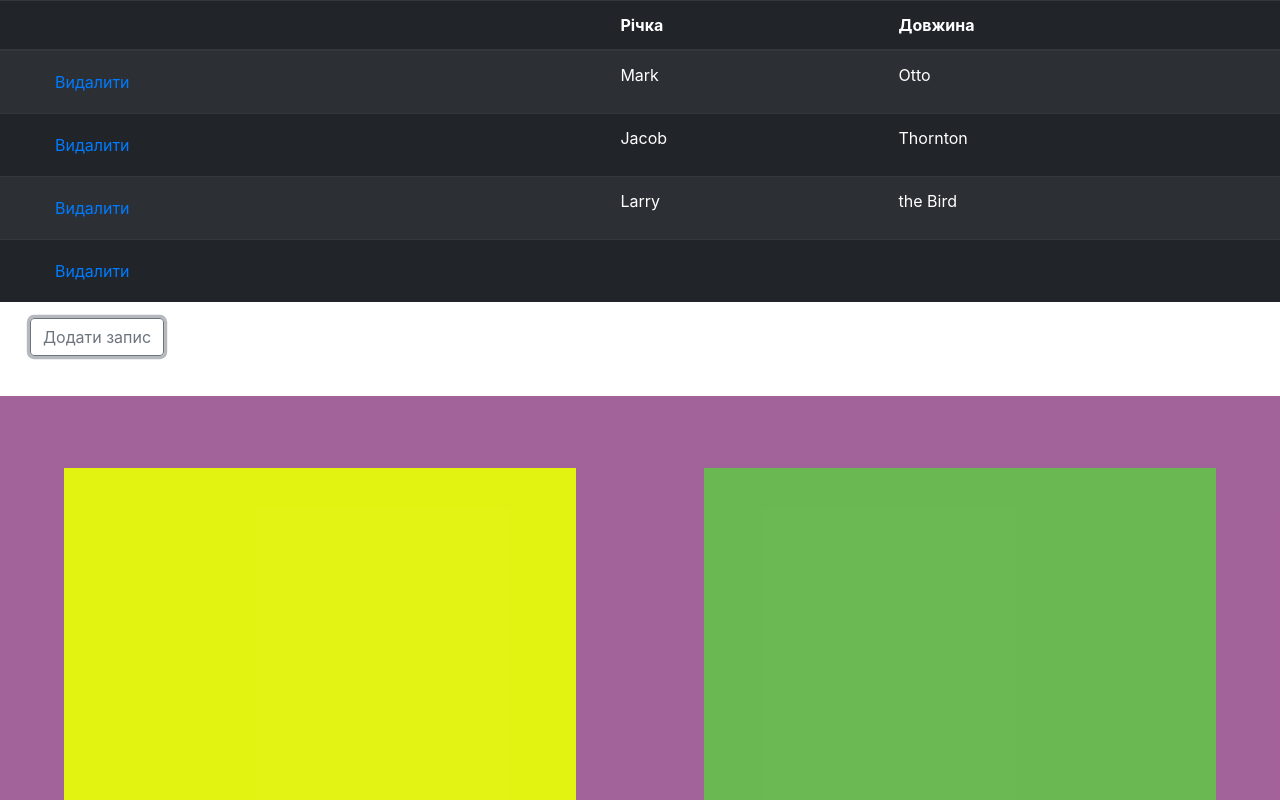
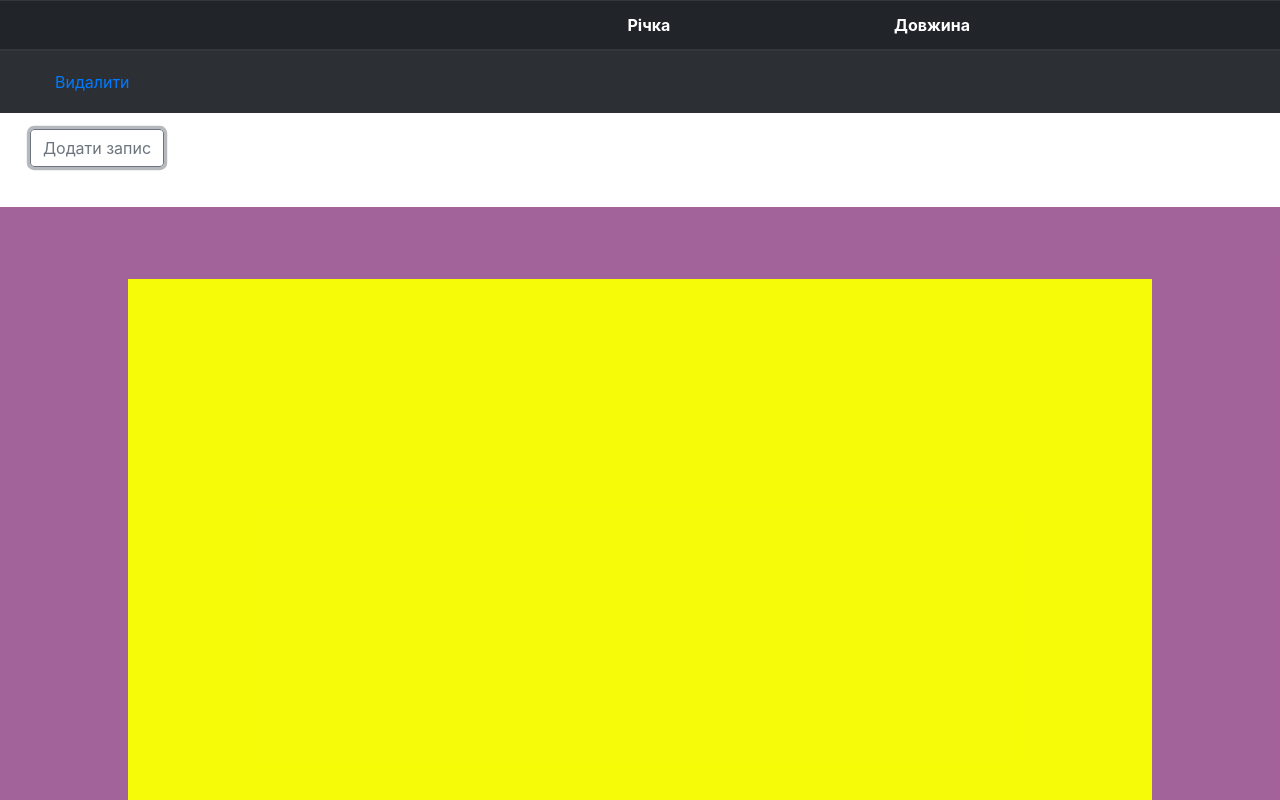
Before and after one commit to this4you/KNU_LR, a plain HTML site: page LR4/task2/index.html in a window 1280 px wide. Both pictures are taken after a click on the button "Додати запис". Shown: the top 800 px of the page. Drawn offline with nearby package versions, Linux system fonts and the light colour scheme.

Commit message:
Add dinamic creating columns and rows of diagram

```diff
--- a/LR4/task2/index.html
+++ b/LR4/task2/index.html
@@ -10,7 +10,7 @@
     <title>Document</title>
 </head>
 <body>
-    <section class="setting-section">
+    <section class="setting-section" id="setting">
         <table class="table table-striped table-dark" id="setting-table">
             <thead>
               <tr>
@@ -20,32 +20,18 @@
               </tr>
             </thead>
             <tbody id = "setting-table-body">
-              <tr>
-                <th scope="row"><button type="button" class="btn btn-link">Видалити</button></th>
-                <td>Mark</td>
-                <td>Otto</td>
-              </tr>
-              <tr>
-                <th scope="row"><button type="button" class="btn btn-link">Видалити</button></th>
-                <td>Jacob</td>
-                <td>Thornton</td>
-              </tr>
-              <tr>
-                <th scope="row"><button type="button" class="btn btn-link">Видалити</button></th>
-                <td>Larry</td>
-                <td>the Bird</td>
-              </tr>
+
             </tbody>
           </table>
           <button type="button" id="addRecordButton" class="btn btn-outline-secondary">Додати запис</button>
     </section>
     <section class="display-section">
-        <div class="diagram">
-            <div class="column">
+        <div class="diagram" id="diagram">
+            <!-- <div class="column">
                 <div class="color"></div>
                 <h4>Дніпро</h4>
             </div>
-            <div class="column"></div>
+            <div class="column"></div> -->
         </div>
     </section>
     <script src="script.js"></script>
--- a/LR4/task2/script.js
+++ b/LR4/task2/script.js
@@ -1,26 +1,121 @@
+
 let button = document.getElementById("addRecordButton");
 let tableBody = document.getElementById("setting-table-body");
+let diagramContainer = document.getElementById("diagram");
 
-button.onclick = function() {
+// tableBody.onclick = function (event) {
+//     let target = event.target;
+//     if (target.tagName == "BUTTON") {
+//         var line = event.target.closest("tr");
+//         line.remove();
+//     }
+// }
+class Diagram {
+    constructor(mainContainer) {
+        this.colums = [];
+        this.mainContainer = mainContainer;
+    }
+    _setColumnSize() {
+        this.colums.sort(function (a, b) {
+            a.value - b.value;
+        });
+        let columnWidth = 100 / this.colums.length - (100 / this.colums.length) * 0.2;
+        this.colums.forEach(element => {
+            element.width = columnWidth;
+        });
+    }
+    addColumn(column) {
+        this.colums.push(column);
+        this._setColumnSize();
+        column.renderTo(this.mainContainer);
+    }
+    removeColumn(column) {
+        let index = this.colums.indexOf(column);
+        this.colums.splice(index,1);
+        this._setColumnSize();
+    }
+}
+class Column {
+    constructor(value) {
+        this._createHtml();
+        this.value;
+    }
+    set width(value) {
+        this.htmlElem.style.width = value + "%";
+    }
+    _createHtml() {
+        let mainDiv = document.createElement("div");
+        mainDiv.classList.add("column");
+        let colorDiv = document.createElement("div");
+        colorDiv.classList.add("color");
+        let caption = document.createElement("h4");
+        caption.textContent = "Test";
+        mainDiv.appendChild(colorDiv);
+        mainDiv.appendChild(caption);
+        this.htmlElem = mainDiv;
+    }
+
+    renderTo(target) {
+        target.appendChild(this.htmlElem);
+    }
+}
+class Row {
+    set value(value) {
+        this.column.value = value;
+        this.value = value;
+    }
+    constructor(diagram) {
+        this._createHtml();
+        this.diagram = diagram;
+        this._createColumn();
+    }
+    renderTo(target) {
+        target.appendChild(this.htmlElem);
+    }
+    _createColumn() {
+        let column = new Column();
+        this.column = column;
+        this.diagram.addColumn(column);
+    }
+    _createHtml() {
         let tr = document.createElement("tr");
         let th = document.createElement("th");
-    th.appendChild(createDeleteButton());
+        th.appendChild(this._createDeleteButton());
         th.scope = "row";
         tr.appendChild(th);
-    tr.appendChild(createTd());
-    tr.appendChild(createTd());
-    tableBody.appendChild(tr);
-};
-function createTd(innerText) {
+        tr.appendChild(this._createTd());
+        tr.appendChild(this._createTd());
+        this.htmlElem = tr;
+    }
+
+    _createTd(innerText) {
         let td = document.createElement("td");
         td.textContent = innerText;
+        td.setAttribute("contenteditable", true)
         return td;
-};
-function createDeleteButton() {
+    }
+
+    _createDeleteButton() {
         let button = document.createElement("button");
         button.type = "button";
         button.classList.add("btn");
         button.classList.add("btn-link");
         button.textContent = "Видалити";
+        button.onclick = this._removeRow.bind(this);
         return button;
-};
+    }
+
+    _removeRow() {
+        this.htmlElem.remove();
+        this.column.htmlElem.remove();
+        this.diagram.removeColumn(this.column);
+    }
+}
+
+let diagram = new Diagram(diagramContainer);
+
+button.onclick = function () {
+    let row = new Row(diagram);
+    row.renderTo(tableBody);
+
+}
--- a/LR4/task2/style.css
+++ b/LR4/task2/style.css
@@ -17,12 +17,12 @@
 .column {
     width: 40%;
     height: 90%;
-    background-color: rgba(69, 241, 35, 0.603);
+    background-color: rgba(59, 124, 92, 0.788);
     text-align: center;
 }
 .column .color {
     width: 100%;
-    background-color:#fbff06d5;
+    background-color:#fbff06f8;
     height: 90%;
     margin-bottom: 10px;
 }
```
Lines whose indentation alone changed are shown as unchanged.
